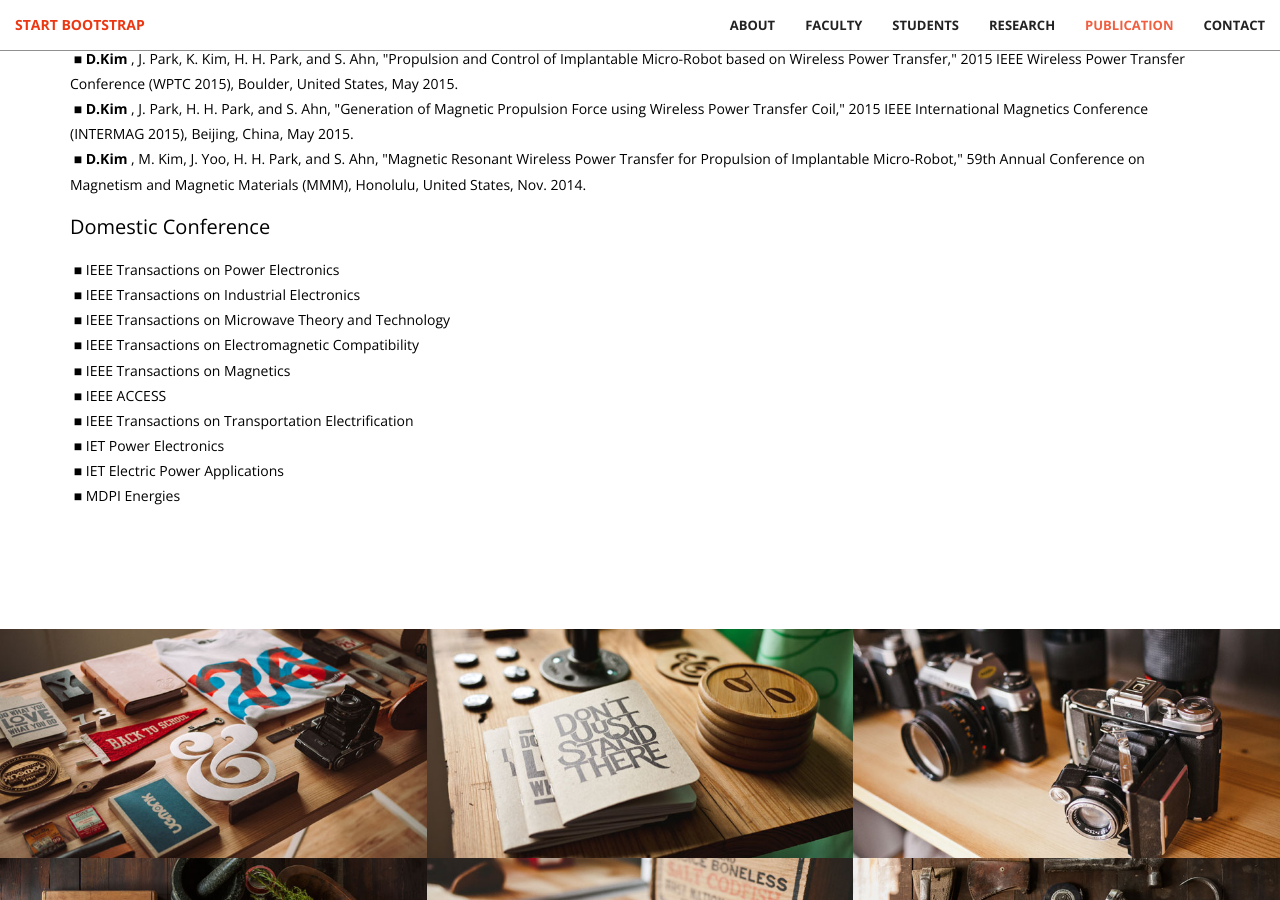
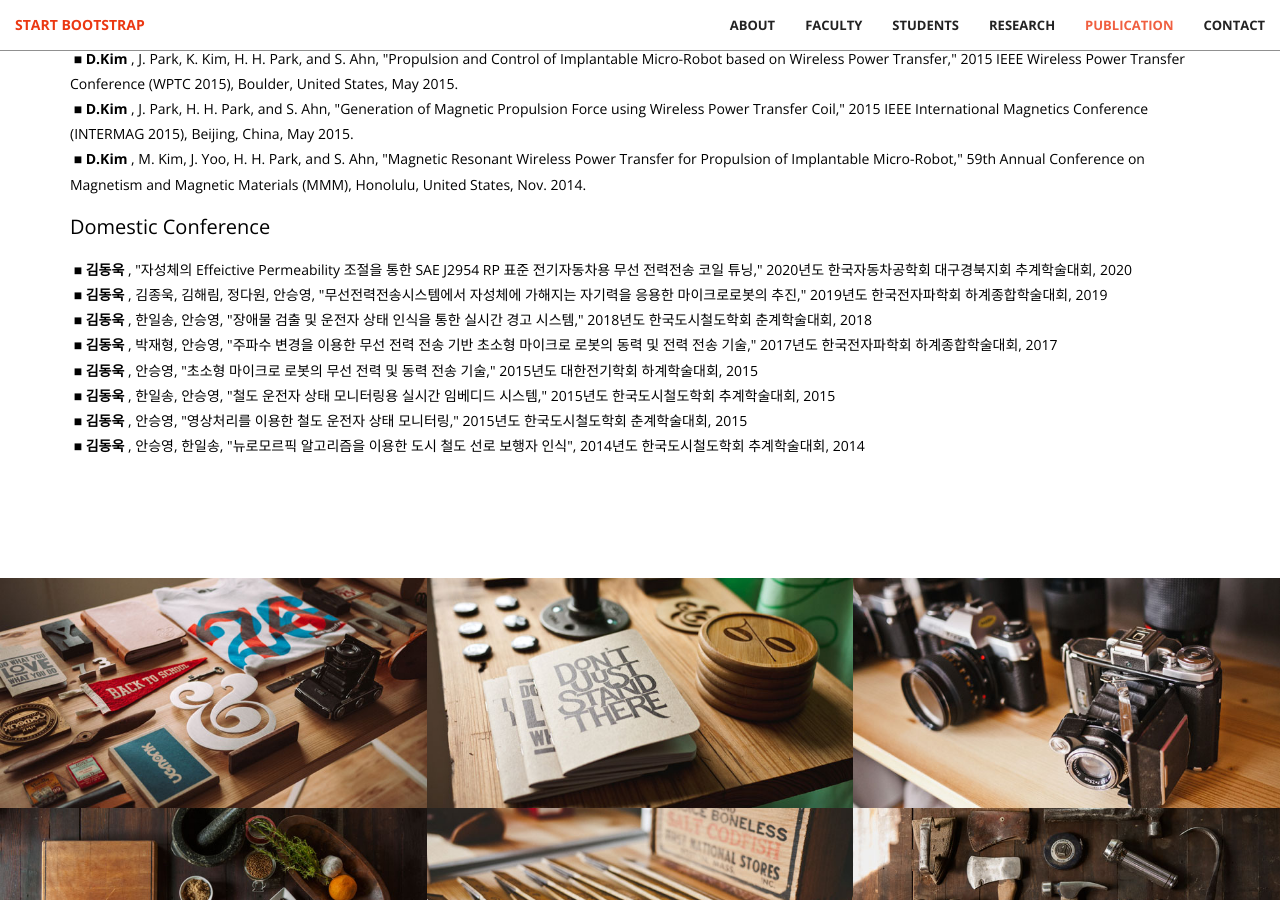
Before and after one commit to dwKim88/AEL, a Jekyll site: the page built from index.html, in a window 1280 px wide and 900 px high, scrolled down 6684 px. Built offline with Jekyll 4.4.1, drawn with Linux system fonts in a browser that asks for light colours.

Commit message:
Update services.html

```diff
--- a/_includes/services.html
+++ b/_includes/services.html
@@ -92,16 +92,14 @@
                         Domestic Conference
                     </p>
                     <p style="line-height: 1.8; color:black; font-size:14px;">
-                        &nbsp;■ IEEE Transactions on Power Electronics<br>
-                        &nbsp;■ IEEE Transactions on Industrial Electronics<br>
-                        &nbsp;■ IEEE Transactions on Microwave Theory and Technology<br>
-                        &nbsp;■ IEEE Transactions on Electromagnetic Compatibility<br>
-                        &nbsp;■ IEEE Transactions on Magnetics<br>
-                        &nbsp;■ IEEE ACCESS<br>
-                        &nbsp;■ IEEE Transactions on Transportation Electrification<br>
-                        &nbsp;■ IET Power Electronics<br>
-                        &nbsp;■ IET Electric Power Applications<br>
-                        &nbsp;■ MDPI Energies<br>
+                        &nbsp;■	<B> 김동욱 </B>, "자성체의 Effeictive Permeability 조절을 통한 SAE J2954 RP 표준 전기자동차용 무선 전력전송 코일 튜닝," 2020년도 한국자동차공학회 대구경북지회 추계학술대회, 2020	<br>
+                        &nbsp;■	<B> 김동욱 </B>, 김종욱, 김해림, 정다원, 안승영, "무선전력전송시스템에서 자성체에 가해지는 자기력을 응용한 마이크로로봇의 추진," 2019년도 한국전자파학회 하계종합학술대회, 2019	<br>
+                        &nbsp;■	<B> 김동욱 </B>, 한일송, 안승영, "장애물 검출 및 운전자 상태 인식을 통한 실시간 경고 시스템," 2018년도 한국도시철도학회 춘계학술대회, 2018	<br>
+                        &nbsp;■	<B> 김동욱 </B>, 박재형, 안승영, "주파수 변경을 이용한 무선 전력 전송 기반 초소형 마이크로 로봇의 동력 및 전력 전송 기술," 2017년도 한국전자파학회 하계종합학술대회, 2017	<br>
+                        &nbsp;■	<B> 김동욱 </B>, 안승영, "초소형 마이크로 로봇의 무선 전력 및 동력 전송 기술," 2015년도 대한전기학회 하계학술대회, 2015	<br>
+                        &nbsp;■	<B> 김동욱 </B>, 한일송, 안승영, "철도 운전자 상태 모니터링용 실시간 임베디드 시스템," 2015년도 한국도시철도학회 추계학술대회, 2015	<br>
+                        &nbsp;■	<B> 김동욱 </B>, 안승영, "영상처리를 이용한 철도 운전자 상태 모니터링," 2015년도 한국도시철도학회 춘계학술대회, 2015	<br>
+                        &nbsp;■	<B> 김동욱 </B>, 안승영, 한일송, "뉴로모르픽 알고리즘을 이용한 도시 철도 선로 보행자 인식", 2014년도 한국도시철도학회 추계학술대회, 2014	<br>
                     </p>
                 </h4>
             </div>
```
